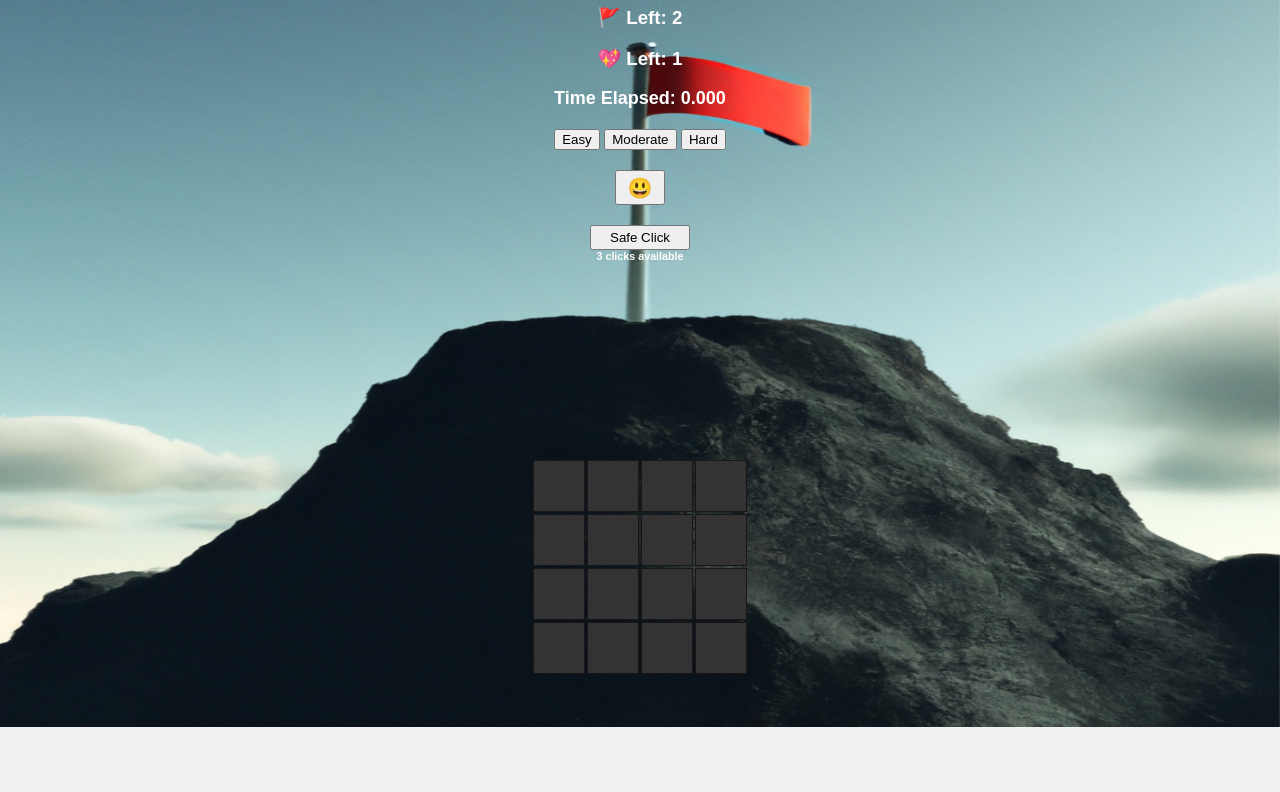
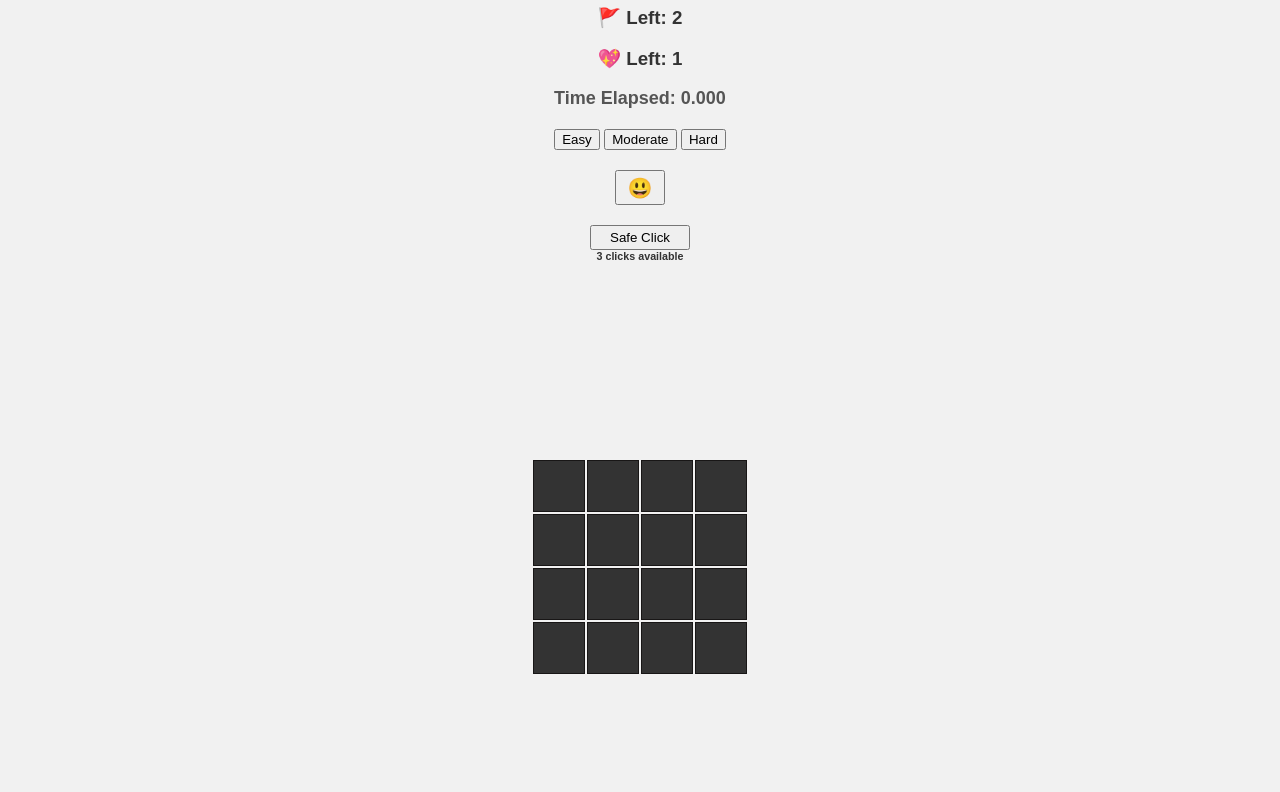
Before and after one commit to AviramBach/MineSweeper-sprint1, a plain HTML site: page index.html in a window 1280 px wide. Shown: the part 73-865 px from the top of the page. Drawn offline with Linux system fonts and the light colour scheme.

Commit message:
final proj

```diff
--- a/css/style.css
+++ b/css/style.css
@@ -1,20 +1,11 @@
 body {
     background-color: #f1f1f1;
-    color: #fffdfd;
+
+    color: #333;
     font-family: Arial, sans-serif;
     text-align: center;
     margin: 0;
 }
-
-
-.background-image {
-    position: fixed;
-    top: 0;
-    left: 0;
-    width: 100%;
-    height: 100%;
-    z-index: -1;
-  }
 
 .cell {
     font-size: 1.5em;
@@ -104,7 +95,7 @@ footer {
 .timer {
     margin-top: 10px;
     font-weight: bold;
-    color: #fffefe;
+    color: #555;
     font-size: large;
 }
 
--- a/index.html
+++ b/index.html
@@ -11,7 +11,6 @@
 </head>
 
 <body onload="onInit()">
-    <img src="img/background.png" alt="hilltop with flag" class="background-image">
     <h1>Minesweeper</h1>
     <h3>🚩 Left: <span class="flag"></span></h3>
     <h3>💖 Left: <span class="live"></span></h3>
```
